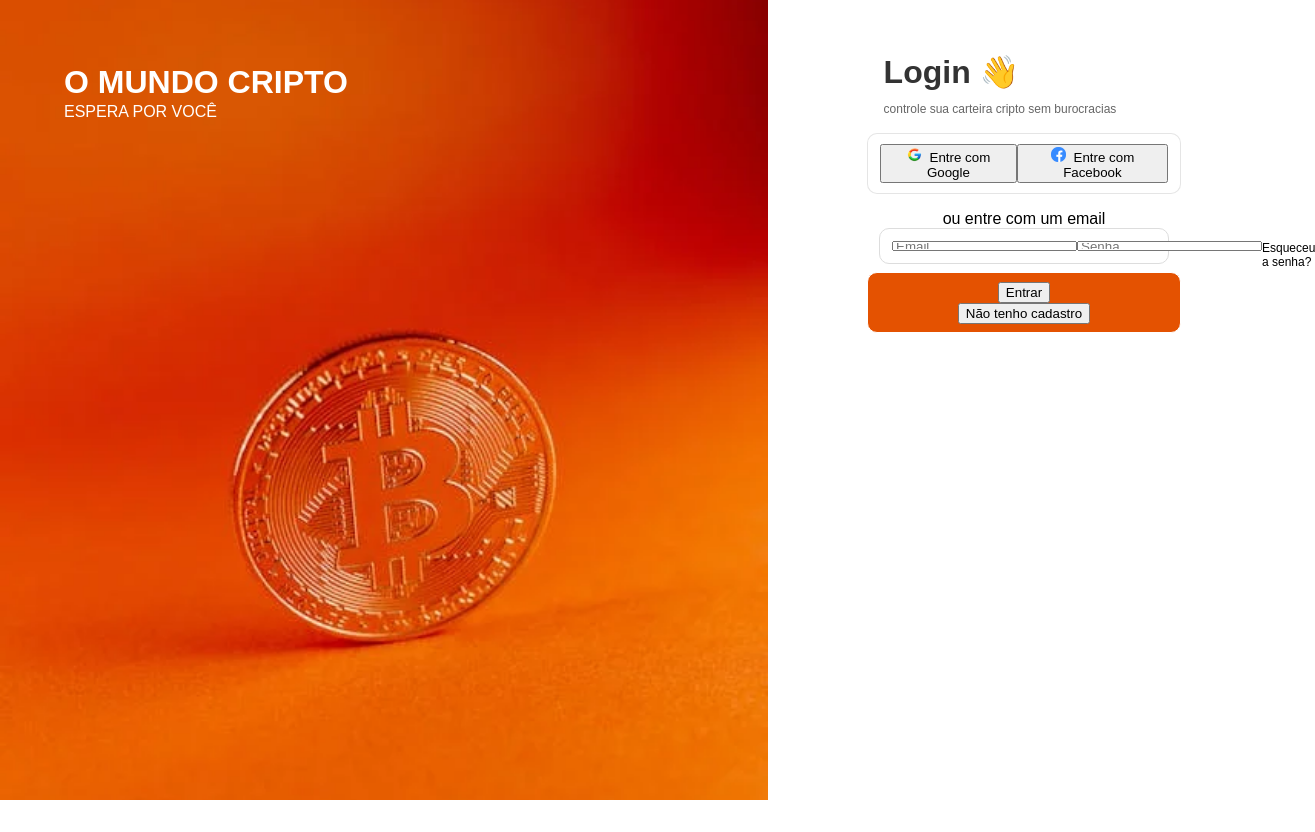
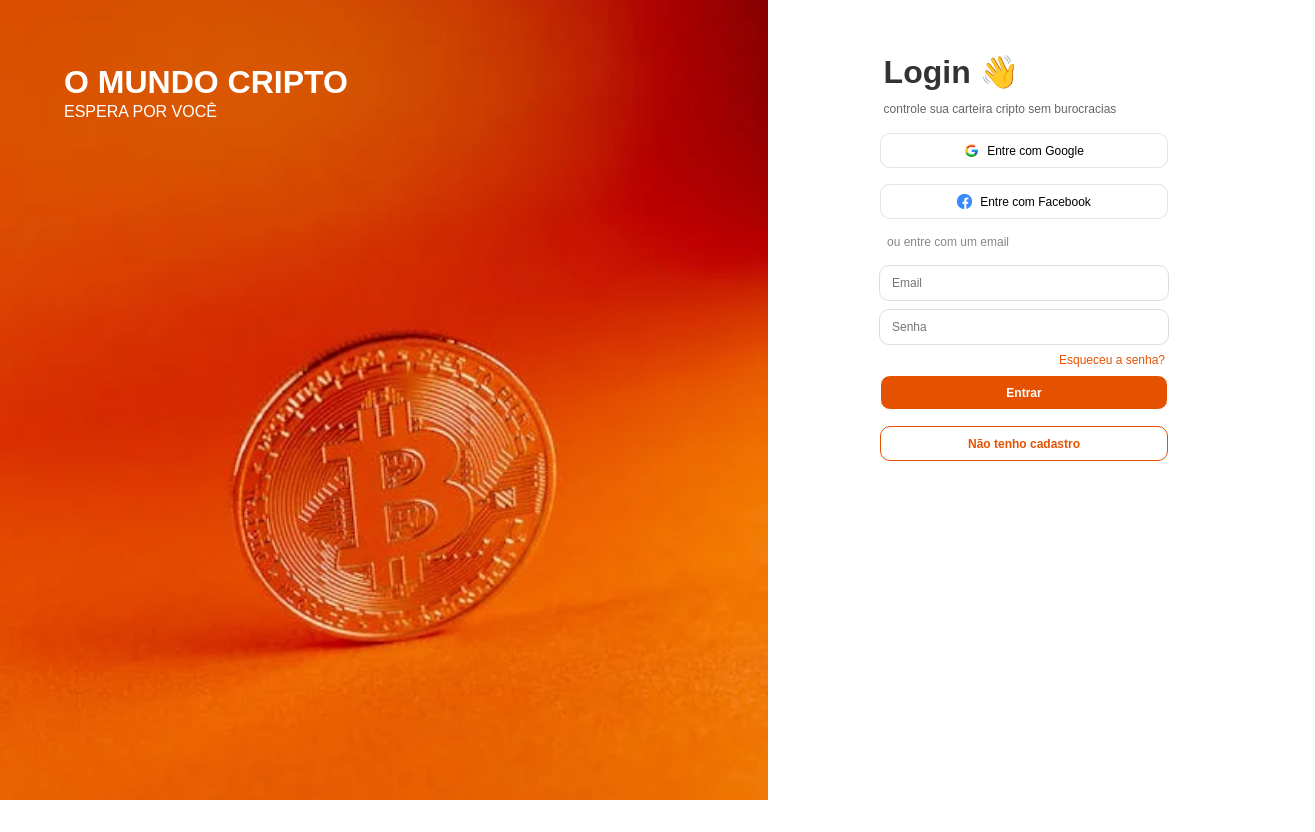
Before and after one commit to RafaaSousa/crypto-wallet, a Next.js app: page / in a window 1280 px wide. Shown: the whole page, 1315 px wide, since content can reach past the window. Built offline with nearby package versions, Linux system fonts and the light colour scheme.

Commit message:
Finalização da home

```diff
--- a/src/app/layout.js
+++ b/src/app/layout.js
@@ -1,3 +1,5 @@
+
+import Background from './components/Background';
 import './globals.css';
 
 export const metadata = {
@@ -10,10 +12,7 @@ export default function RootLayout({ children }) {
     <html lang="en">
       <body>
         <div className="container">
-          <div className="background-left">
-            <h1>O MUNDO CRIPTO</h1>
-            <span>ESPERA POR VOCÊ</span>
-          </div>
+          <Background />
           {children}
         </div>
       </body>
--- a/src/app/page.js
+++ b/src/app/page.js
@@ -1,36 +1,35 @@
+import Input from '@/app/components/Input'
+import Button from '@/app/components/Button'
+import FormLayout from './components/FormLayout'
+
 import './home.css'
+
 
 export default function Home() {
   return (
     <div className='container'>
-      <div className="login">
-        <div className="login__title">
-          <h1>Login 👋</h1>
-          <span>controle sua carteira cripto sem burocracias</span>
-        </div>
-        <div className="login__container">
-          <form>
-            <div className='btn_redesocias'>
-              <button><img src='./images/google.png'></img>Entre com Google</button>
-              <button><img src='./images/facebook.png'></img>Entre com Facebook</button>
-            </div>
+      <FormLayout
+        title="Login 👋"
+        subtitle="controle sua carteira cripto sem burocracias">
+          <Button className="btn_redesocias">
+                <img src='./images/google.png'/>
+                Entre com Google
+          </Button>
+          <Button className='btn_redesocias'>
+                <img src='./images/facebook.png'/>
+                Entre com Facebook
+          </Button>
 
-            <span>ou entre com um email</span>
+          <span className='login__container_span'>ou entre com um email</span>
 
-            <div className='inputform'>
-              <input type="email" placeholder="Email" />
-              <input type="password" placeholder="Senha" />
-              <span>Esqueceu a senha?</span>
-            </div>
+          <Input className="inputform" type="email" placeholder="Email" />
+          <Input className="inputform" type="password" placeholder="Senha" />
 
+          <span className='inputform_span'>Esqueceu a senha?</span>
 
-            <div className='btn_submit'>
-              <button type="submit">Entrar</button>
-              <button type="submit">Não tenho cadastro</button>
-            </div>
-          </form>
-        </div>
-      </div>
+          <Button className='btn_submit' type="submit">Entrar</Button>
+          <Button className='btn_submit btn_submit_white' type="submit">Não tenho cadastro</Button>
+      </FormLayout>
     </div>
   );
 }
```
